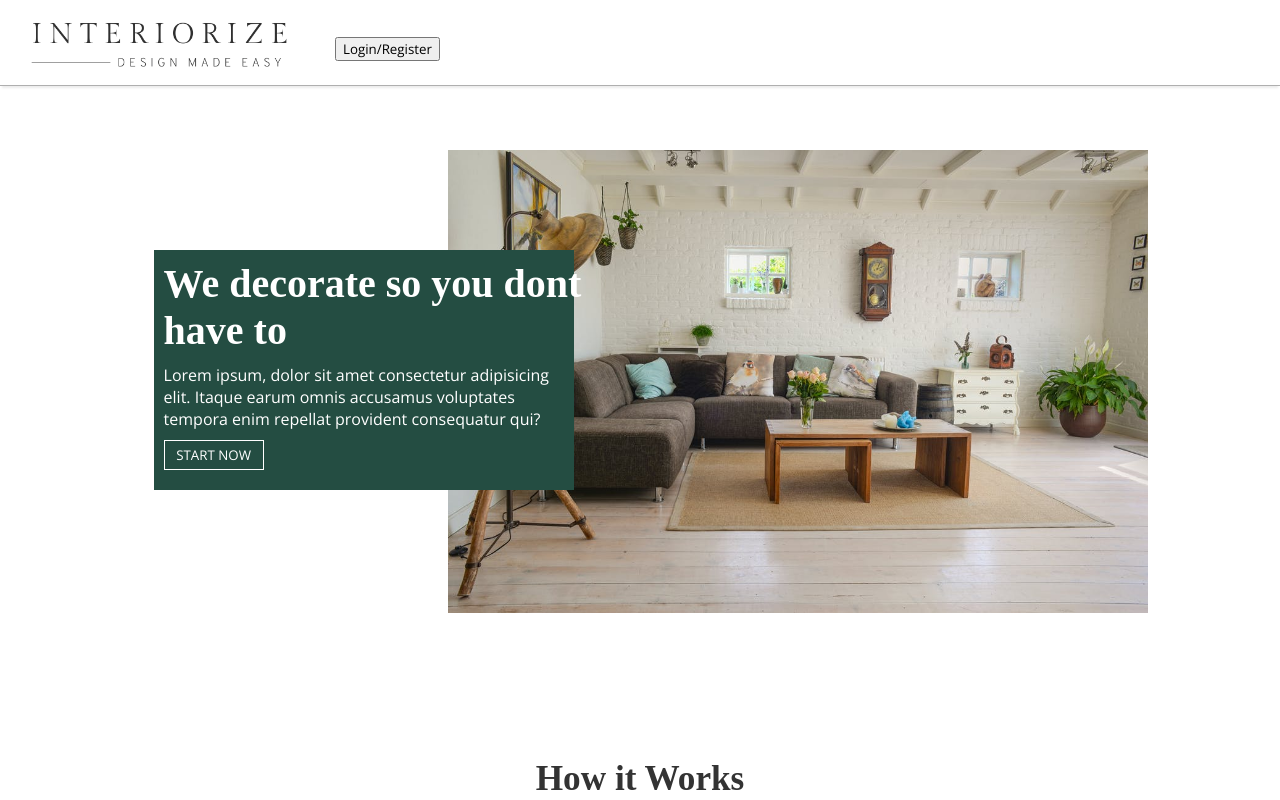
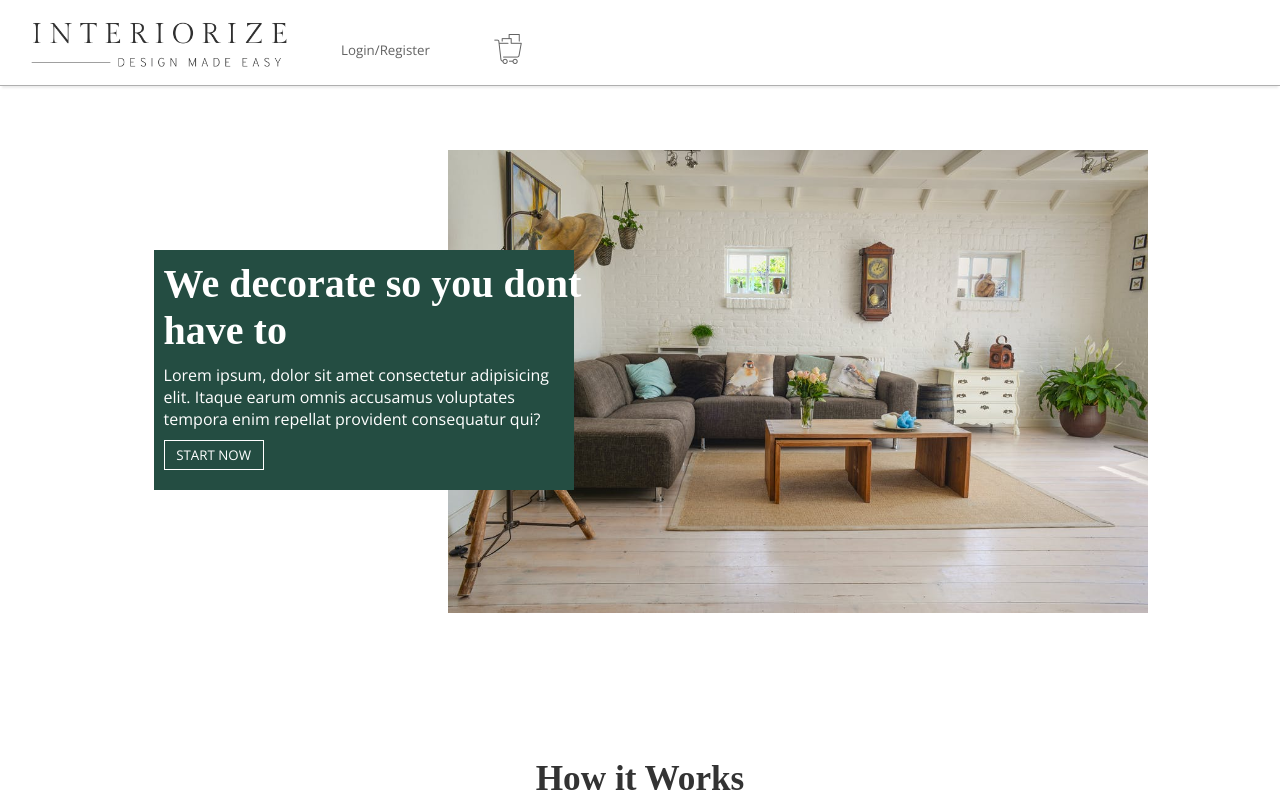
Before and after one commit to natelee3/new-interiorize, a React (Create React App) app: page / in a window 1280 px wide. Shown: the top 800 px of the page. Built offline with nearby package versions, Linux system fonts and the light colour scheme; a web font is replaced by a local one.

Commit message:
cart notification is working, might have to adjust positioning once login/register is sorted

```diff
--- a/src/components/navbar/Navbar.jsx
+++ b/src/components/navbar/Navbar.jsx
@@ -1,19 +1,18 @@
-import { useState } from "react";
+import { useState, useContext } from "react";
 import { Link } from 'react-router-dom';
+import shoppingCart from "./imgs/shoppingCart.png";
+import LoginButton from "../auth0/LoginButton";
+import LogoutButton from "../auth0/LogoutButton";
+import StateContext from '../../context';
+import { useAuth0 } from '@auth0/auth0-react';
 import logo from "./imgs/logo.png";
 import "./navbar.css";
-import shoppingCart from "./imgs/shoppingCart.png";
-import ItemDetails from "../shop/ItemDetails";
-import { Redirect } from "react-router-dom";
-import LoginButton from "../auth0/LoginButton";
-import LogoutButton from "../auth0/LogoutButton";
-import { useAuth0 } from '@auth0/auth0-react';
 
 const Navbar = () => {
   const [active, setActive] = useState(false);
-  const [cart, setCart] = useState([]);
+  const { isAuthenticated } = useAuth0();
 
-  const { isAuthenticated } = useAuth0();
+  const [value] = useContext(StateContext);
 
   return (
     <>
@@ -29,9 +28,20 @@ const Navbar = () => {
         <div className={!!active ? "navbar-links active" : "navbar-links"}>
           <ul>
             {!isAuthenticated ? (
+              <>
               <li>
                 <LoginButton />
               </li>
+              {/* Temporary shoppingCart for style testing until login/reg is sorted out */}
+                <li className="cartIcon">
+                <Link to="/shopping-cart">
+                    <img className="cartIcon" src={shoppingCart} alt="Shopping Cart" />
+                    <span className={value.cart.length > 0 ? "notification" : null}>
+                    </span>
+                </Link>
+              </li>
+              </>
+
             ) : (
               <>
                 <li>
@@ -44,19 +54,17 @@ const Navbar = () => {
                   <LogoutButton />
                 </li>
                 <li className="userProfileLink">
-                  {/* If user is signed in show user Profile else show Login */}
                   <Link to="/user-profile">User Profile</Link>
                 </li>
                 <li className="cartIcon">
                   <Link to="/shopping-cart">
+                  <span className="notification">
                     <img className="cartIcon" src={shoppingCart} alt="Shopping Cart" />
+                    </span>
                   </Link>
                 </li>
               </>
             )}
-
-
-
           </ul>
         </div>
       </nav>
--- a/src/components/navbar/navbar.css
+++ b/src/components/navbar/navbar.css
@@ -45,14 +45,39 @@ nav img {
 
 .cartIcon {
   height: 30px;
+  position: relative;
 }
 
+nav button {
+  text-decoration: none;
+  color: #636363;
+  border: none;
+  background-color: white;
+}
+
+nav button:hover {
+  color: rgb(148, 148, 148);
+}
+
+.notification {
+  position: absolute;
+  left: 84.5%;
+  min-width: 0.5rem;
+  height: 0.75rem;
+  padding-right: 0.25em;
+  padding-left: 0.25em;
+  background-color: #244d4d;
+  border-radius: 1rem;
+  color: #000;
+  font-size: 0.5625rem;
+  font-weight: 700;
+}
 
 /* Hamburger Menu */
 
 .toggle-button {
   position: absolute;
-    top: .75rem;
+  top: 0.75rem;
   right: 1rem;
   display: none;
   flex-direction: column;
@@ -75,7 +100,6 @@ nav img {
   width: 100%;
 }
 
-
 /* RESPONSIVENESS */
 
 @media screen and (max-width: 960px) {
@@ -87,7 +111,7 @@ nav img {
   }
   .navbar-links {
     display: none;
-        width: 100%
+    width: 100%;
   }
   .navbar {
     flex-direction: column;
@@ -99,7 +123,7 @@ nav img {
     align-items: flex-start;
   }
   .navbar-links li {
-        padding: .5rem;
+    padding: 0.5rem;
   }
   .navbar-links.active {
     display: flex;
@@ -115,12 +139,15 @@ nav img {
   .cartIcon {
     margin-left: -4px;
   }
+
+  .notification {
+      left: 62.5%;
   }
-
+}
 
 /* Galaxy Fold */
 
-@media(max-width: 320px) {
+@media (max-width: 320px) {
   .logo {
     width: 200px;
   }
```
Lines whose indentation alone changed are shown as unchanged.
